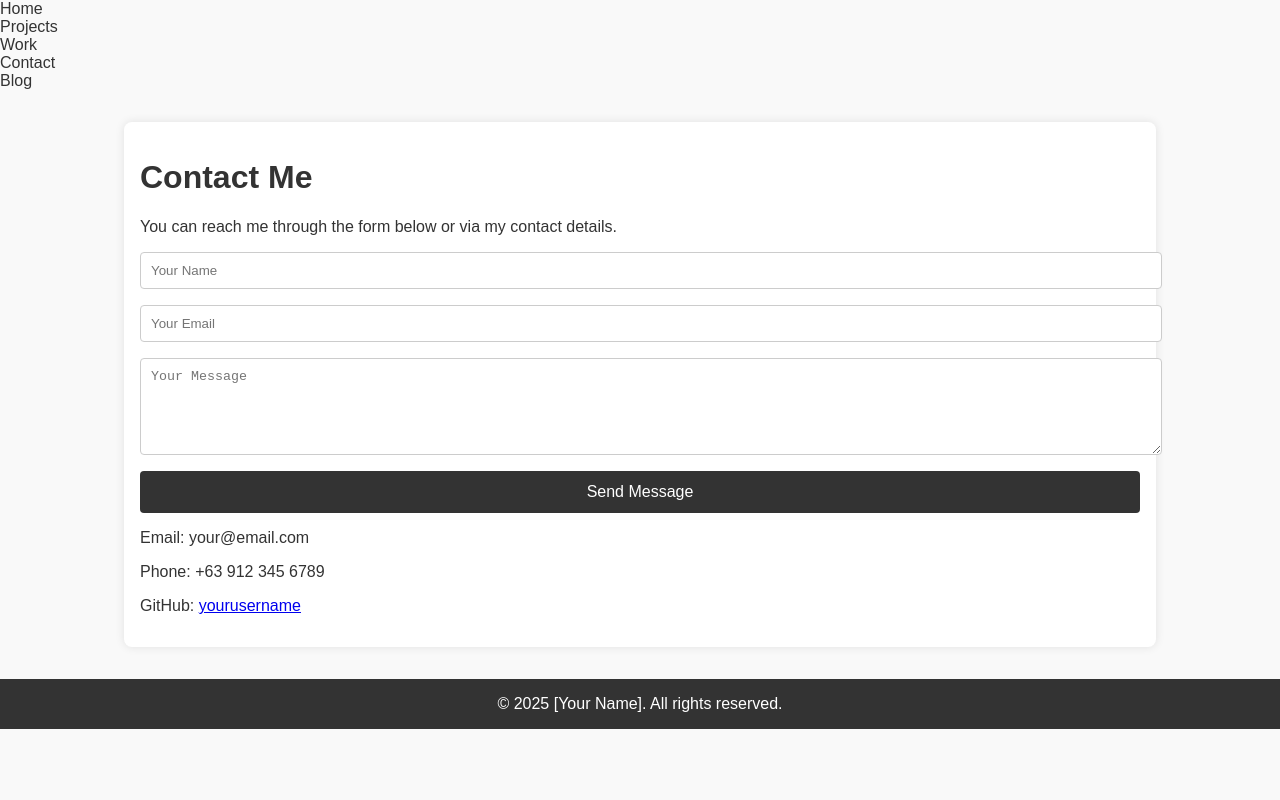
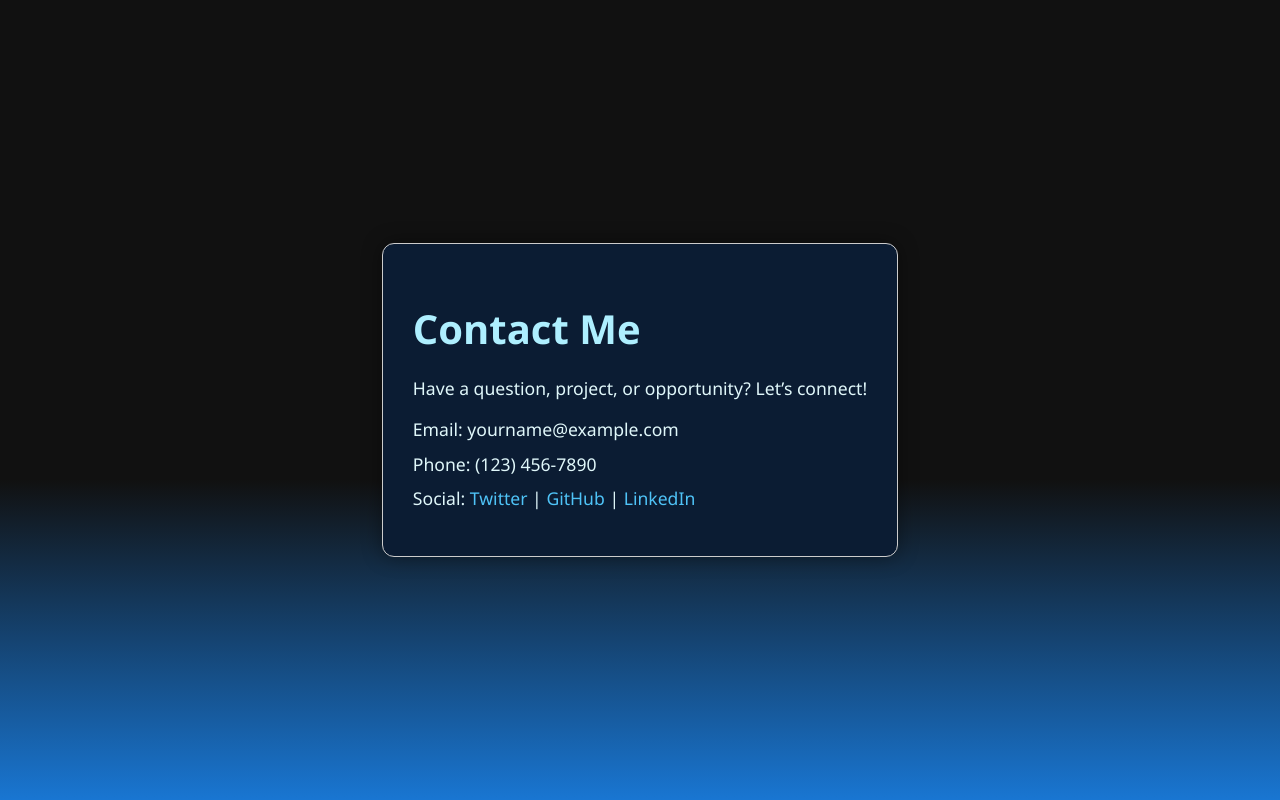
Before and after one commit to Norihex/borre_Finals, a plain HTML site: page contact.html in a window 1280 px wide. Drawn offline with Linux system fonts and the light colour scheme.

Commit message:
Update 4

```diff
--- a/contact.html
+++ b/contact.html
@@ -1,42 +1,25 @@
+
 <!DOCTYPE html>
 <html lang="en">
 <head>
-  <meta charset="UTF-8" />
-  <meta name="viewport" content="width=device-width, initial-scale=1.0"/>
-  <title>Contact | My Portfolio</title>
-  <link rel="stylesheet" href="styles.css" />
-  <script src="https://kit.fontawesome.com/a2e0f1f2de.js" crossorigin="anonymous"></script>
+  <meta charset="UTF-8">
+  <title>Contact</title>
+  <link rel="stylesheet" href="styles.css">
 </head>
 <body>
-  <div id="menu" data-active-index="3">
-    <div id="menu-items">
-      <div class="menu-item" onclick="location.href='index.html'">Home</div>
-      <div class="menu-item" onclick="location.href='projects.html'">Projects</div>
-      <div class="menu-item" onclick="location.href='work.html'">Work</div>
-      <div class="menu-item" onclick="location.href='contact.html'">Contact</div>
-      <div class="menu-item" onclick="location.href='blog.html'">Blog</div>
-    </div>
-    <div id="menu-background-pattern"></div>
-    <div id="menu-background-image"></div>
+  <div class="page-container">
+    <h1>Contact Me</h1>
+    <p>Have a question, project, or opportunity? Let’s connect!</p>
+    <ul class="contact-details">
+      <li>Email: yourname@example.com</li>
+      <li>Phone: (123) 456-7890</li>
+      <li>
+        Social:
+        <a href="#">Twitter</a> |
+        <a href="#">GitHub</a> |
+        <a href="#">LinkedIn</a>
+      </li>
+    </ul>
   </div>
-
-  <div class="container">
-    <h1>Contact Me</h1>
-    <p>You can reach me through the form below or via my contact details.</p>
-
-    <form action="mailto:your@email.com" method="post" enctype="text/plain">
-      <input type="text" name="name" placeholder="Your Name" required />
-      <input type="email" name="email" placeholder="Your Email" required />
-      <textarea name="message" rows="5" placeholder="Your Message"></textarea>
-      <button type="submit">Send Message</button>
-    </form>
-
-    <p>Email: your@email.com</p>
-    <p>Phone: +63 912 345 6789</p>
-    <p>GitHub: <a href="https://github.com/yourusername" target="_blank">yourusername</a></p>
-  </div>
-
-  <footer>&copy; 2025 [Your Name]. All rights reserved.</footer>
-  <script src="script.js"></script>
 </body>
 </html>
--- a/script.js
+++ /dev/null
@@ -1,8 +0,0 @@
-const menu = document.getElementById("menu");
-
-Array.from(document.getElementsByClassName("menu-item"))
-  .forEach((item, index) => {
-    item.onmouseover = () => {
-      menu.dataset.activeIndex = index;
-    }
-  });
--- a/styles.css
+++ b/styles.css
@@ -1,81 +1,63 @@
+
 body {
-    font-family: Arial, sans-serif;
     margin: 0;
-    padding: 0;
-    background-color: #f9f9f9;
-    color: #333;
+    font-family: 'Segoe UI', Tahoma, Geneva, Verdana, sans-serif;
+    background: linear-gradient(to bottom, #111 60%, #1976d2);
+    color: #e0f7fa;
+    display: flex;
+    justify-content: center;
+    align-items: center;
+    min-height: 100vh;
   }
 
-  header {
-    background-color: #333;
-    color: #fff;
-    padding: 1em 2em;
-    text-align: center;
+  .page-container {
+    background-color: #0b1c33;
+    border: 1px solid #ccc;
+    padding: 30px;
+    border-radius: 12px;
+    max-width: 800px;
+    box-shadow: 0 0 20px rgba(0,0,0,0.4);
   }
 
-  header h1 {
-    margin: 0;
+  .page-container h1 {
+    font-size: 2.5em;
+    color: #aeefff;
+    margin-bottom: 0.5em;
   }
 
-  nav {
-    margin-top: 1em;
+  .page-container h2 {
+    color: #81d4fa;
   }
 
-  nav a {
-    color: #fff;
-    margin: 0 15px;
-    text-decoration: none;
-    font-weight: bold;
+  .page-container p, .page-container li {
+    color: #e0f7fa;
+    font-size: 1.1em;
   }
 
-  .container {
-    max-width: 1000px;
-    margin: 2em auto;
-    padding: 1em;
-    background-color: #fff;
-    border-radius: 8px;
-    box-shadow: 0 0 10px rgba(0,0,0,0.1);
+  ul.contact-details {
+    list-style: none;
+    padding: 0;
   }
 
-  footer {
-    background-color: #333;
-    color: #fff;
-    text-align: center;
-    padding: 1em 0;
-    margin-top: 2em;
+  ul.contact-details li {
+    margin-bottom: 0.6em;
   }
 
-  form {
-    display: flex;
-    flex-direction: column;
-    gap: 1em;
-    margin-top: 1em;
-  }
-
-  form input,
-  form textarea {
-    padding: 0.75em;
-    border: 1px solid #ccc;
-    border-radius: 4px;
-    width: 100%;
-  }
-
-  form button {
-    background-color: #333;
-    color: #fff;
-    padding: 0.75em;
-    border: none;
-    border-radius: 4px;
-    cursor: pointer;
-    font-size: 1em;
-  }
-
-  .project, .job, article {
-    margin-bottom: 2em;
+  section.project, section.job, article.blog-entry {
+    margin-bottom: 30px;
   }
 
   img {
     max-width: 100%;
-    height: auto;
-    border-radius: 4px;
+    border-radius: 8px;
+    margin: 10px 0;
   }
+
+  a {
+    color: #4fc3f7;
+    text-decoration: none;
+  }
+
+  a:hover {
+    text-decoration: underline;
+  }
```
Also changed, not shown: blog.html (+14 -30 lines), index.html (+14 -34 lines), projects.html (+24 -40 lines), work.html (+20 -36 lines).
